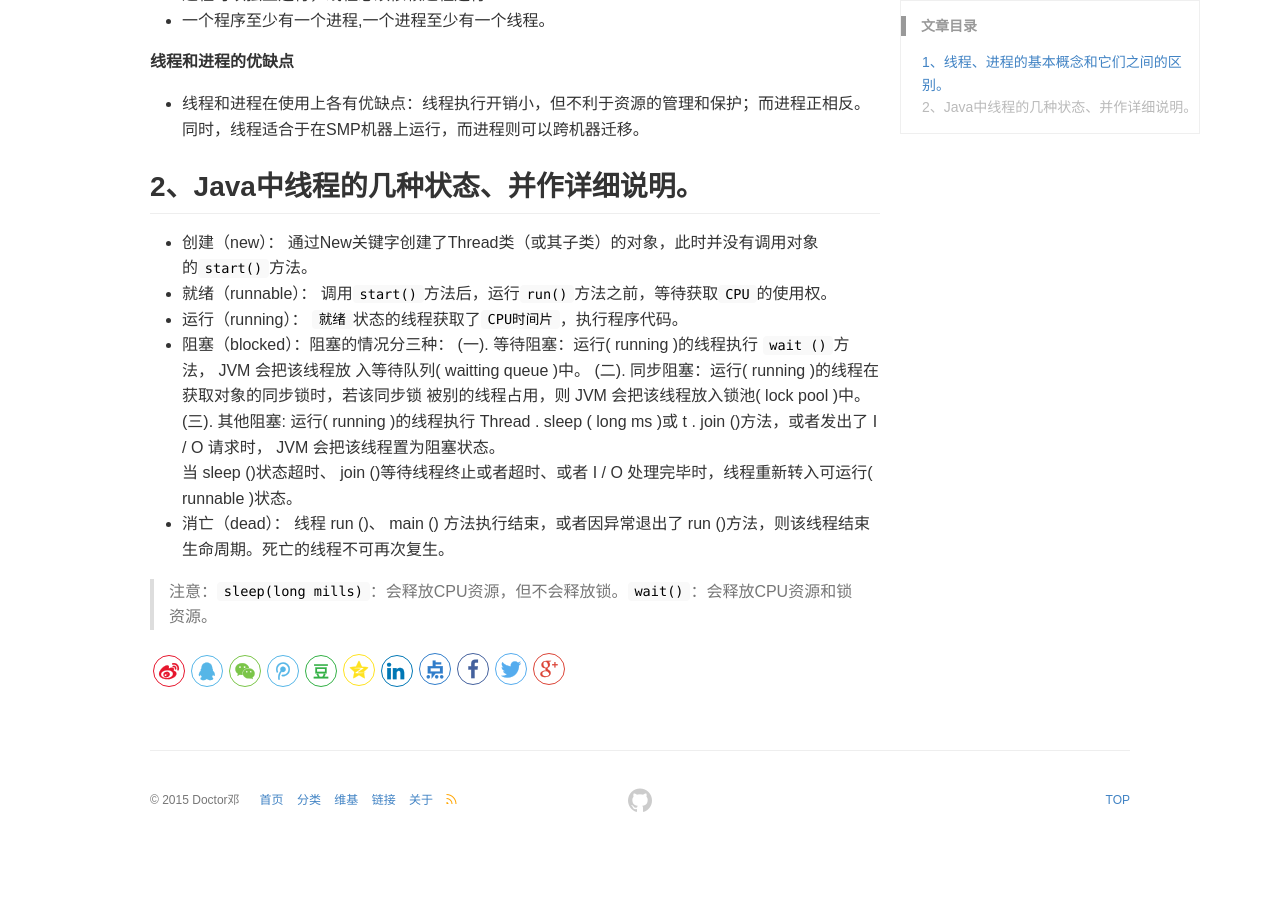
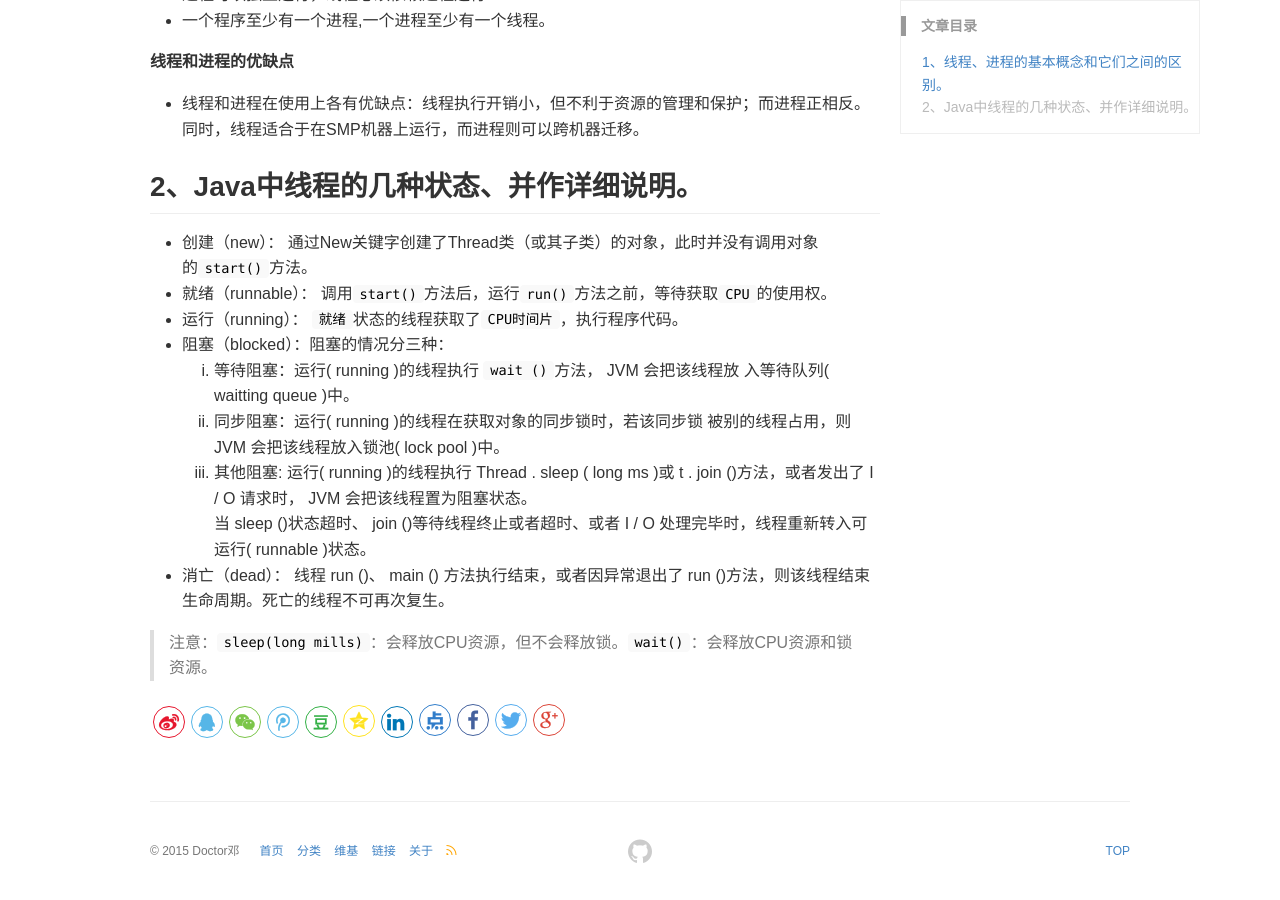
Before and after one commit to DoctorDeng/DoctorDeng.github.io, a Jekyll site: the page built from _posts/2016-09-08-java-面试.md, in a window 1280 px wide and 900 px high, scrolled down 864 px. Built offline with Jekyll 4.4.1, drawn with Linux system fonts in a browser that asks for light colours; before the commit the page ends 1713 px from its top, so only the background shows below that.

Commit message:
modify file

```diff
--- a/_posts/2016-09-08-java-面试.md
+++ b/_posts/2016-09-08-java-面试.md
@@ -39,9 +39,9 @@ keywords: Java, 面试
 * 运行（running）：
     `就绪`状态的线程获取了`CPU时间片`，执行程序代码。
 * 阻塞（blocked）：阻塞的情况分三种：
-(一). 等待阻塞：运行( running )的线程执行 `wait ()`方法， JVM 会把该线程放 入等待队列( waitting queue )中。
-(二). 同步阻塞：运行( running )的线程在获取对象的同步锁时，若该同步锁 被别的线程占用，则 JVM 会把该线程放入锁池( lock pool )中。
-(三). 其他阻塞: 运行( running )的线程执行 Thread . sleep ( long ms )或 t . join  ()方法，或者发出了 I / O 请求时， JVM 会把该线程置为阻塞状态。
+1. 等待阻塞：运行( running )的线程执行 `wait ()`方法， JVM 会把该线程放 入等待队列( waitting queue )中。
+2. 同步阻塞：运行( running )的线程在获取对象的同步锁时，若该同步锁 被别的线程占用，则 JVM 会把该线程放入锁池( lock pool )中。
+3. 其他阻塞: 运行( running )的线程执行 Thread . sleep ( long ms )或 t . join  ()方法，或者发出了 I / O 请求时， JVM 会把该线程置为阻塞状态。
 	当 sleep ()状态超时、 join ()等待线程终止或者超时、或者 I / O 处理完毕时，线程重新转入可运行( runnable )状态。
 * 消亡（dead）：
 线程 run ()、 main () 方法执行结束，或者因异常退出了 run ()方法，则该线程结束生命周期。死亡的线程不可再次复生。
```
